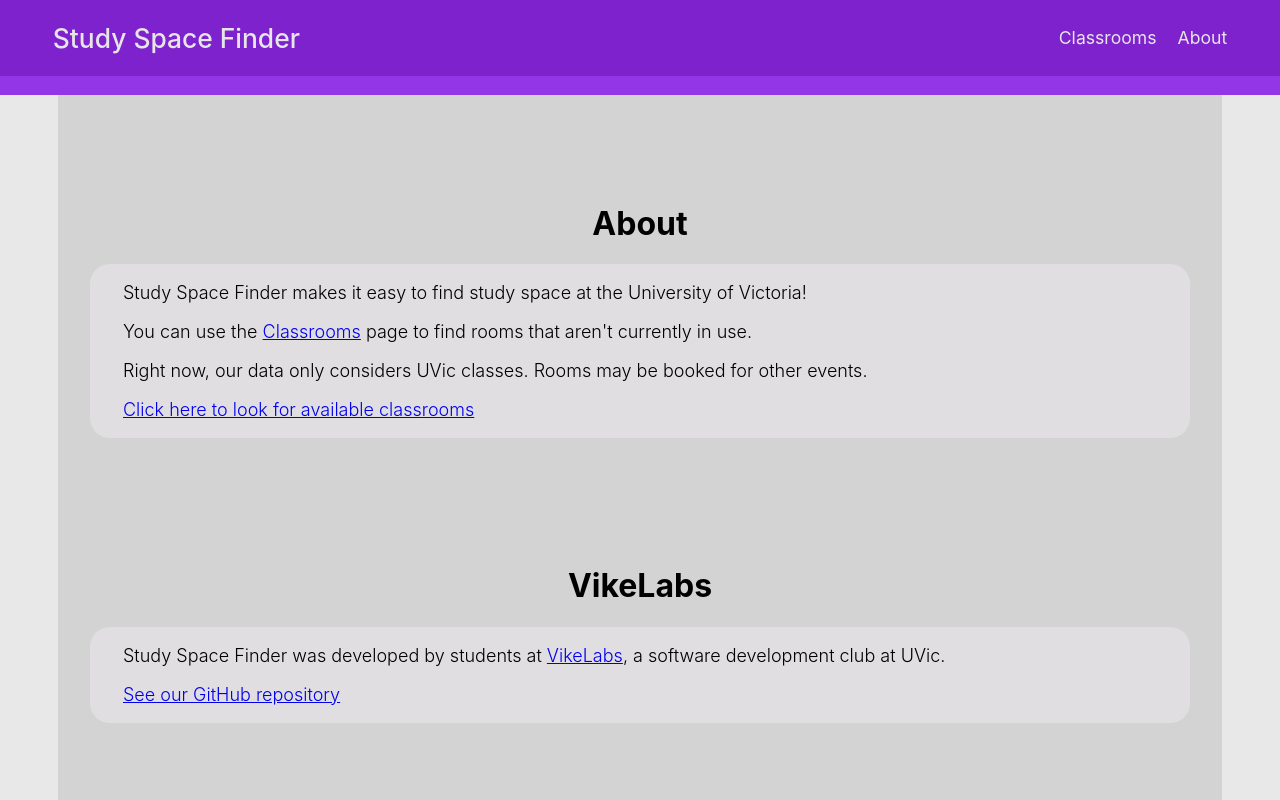
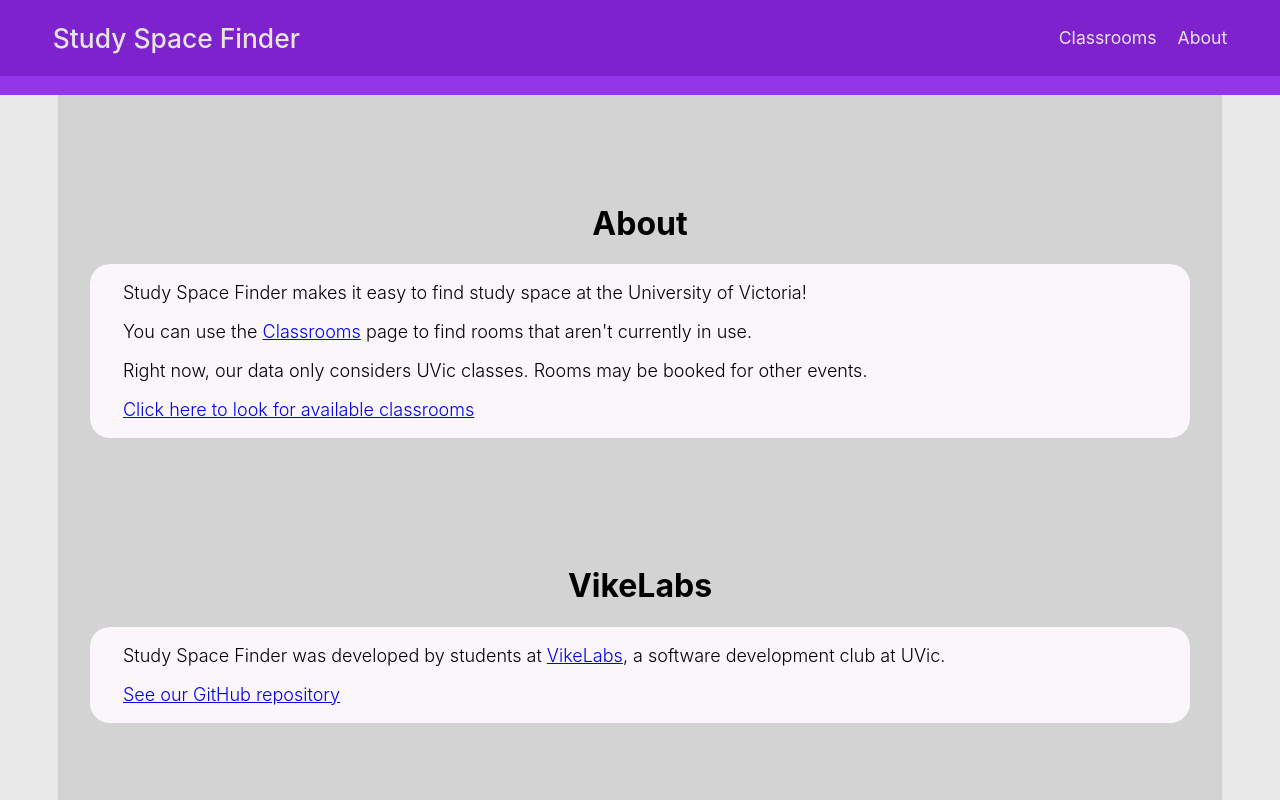
Before and after one commit to VikeLabs/StudySpaceFinder, a React (Create React App) app: page /about in a window 1280 px wide. Shown: the top 800 px of the page. Built offline with nearby package versions, Linux system fonts and the light colour scheme.

Commit message:
Color change to divider in about

```diff
--- a/src/components/About/Divider/divider.module.css
+++ b/src/components/About/Divider/divider.module.css
@@ -1,5 +1,5 @@
 .container {
-    background-color: rgb(224, 222, 225);
+    background-color: rgb(250, 246, 251);
     border-radius: 20px;
     box-shadow: inset 2px;
 }
```
